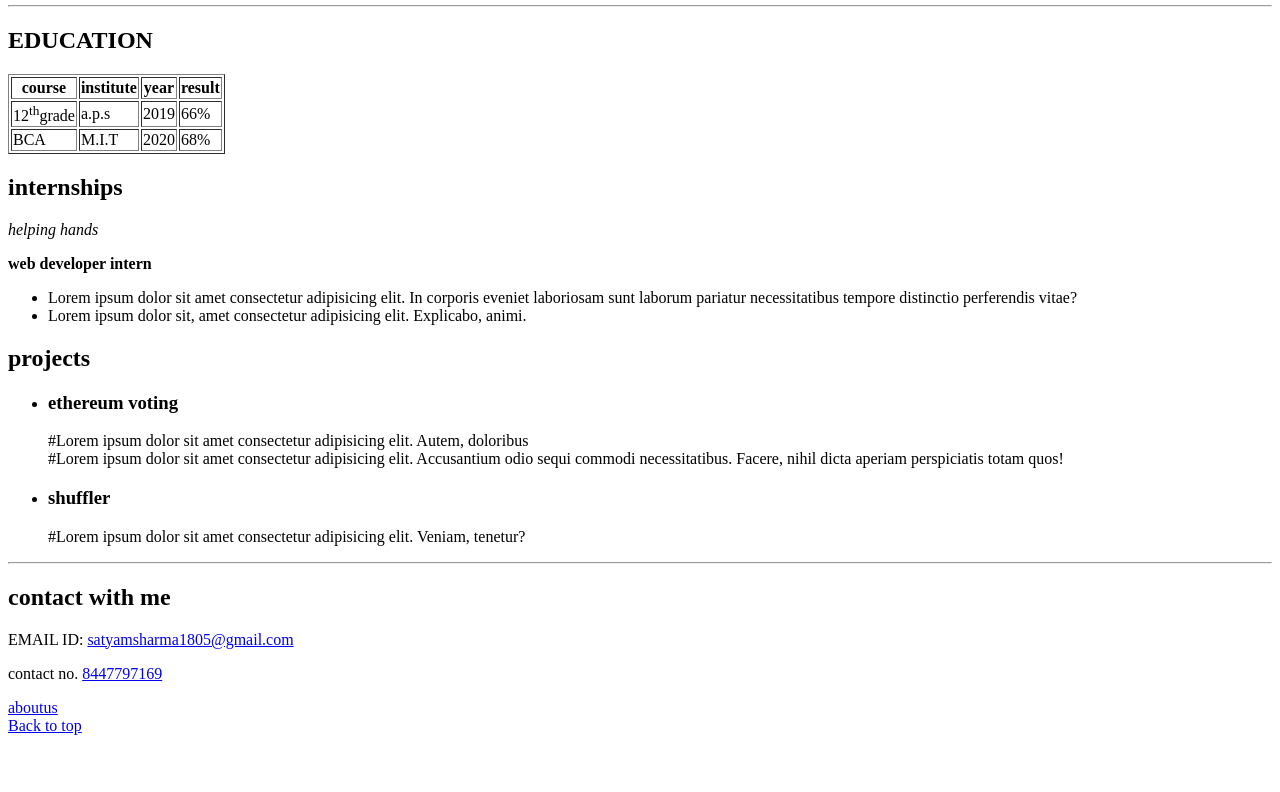
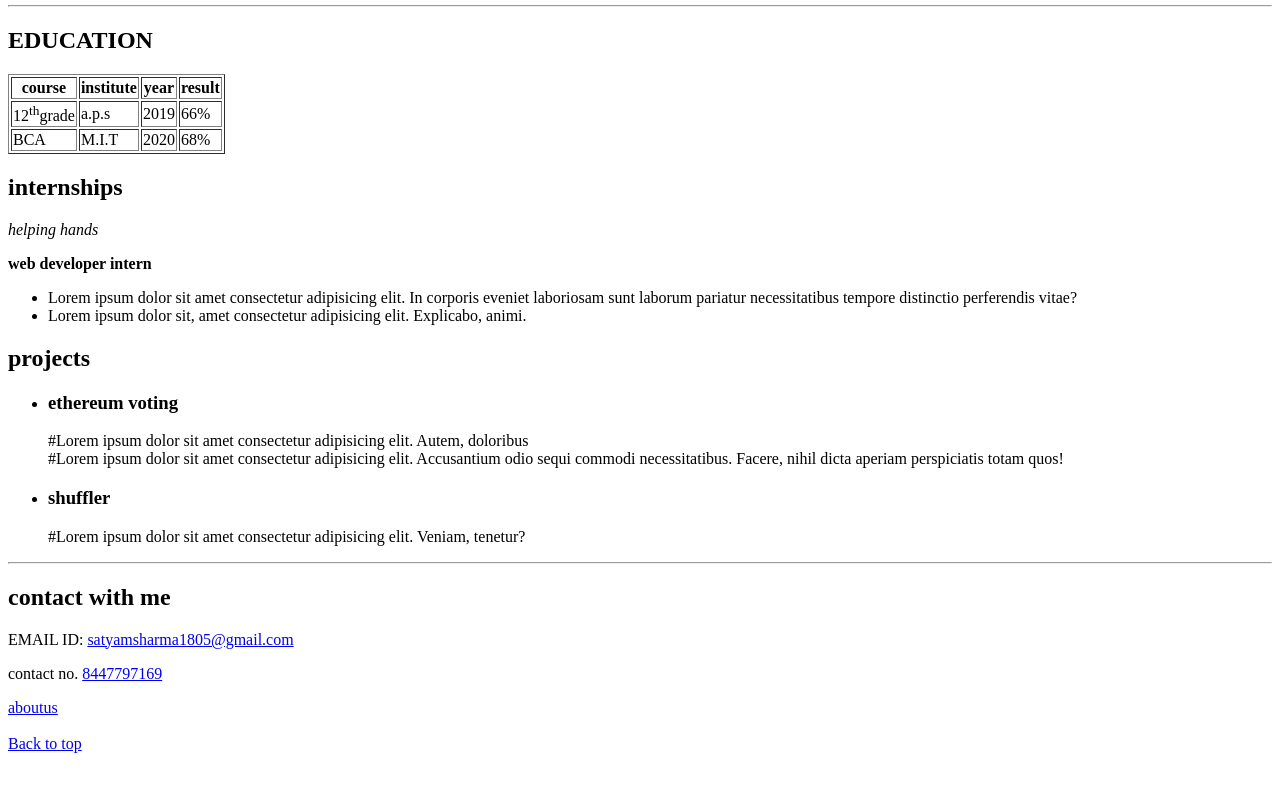
Before and after one commit to satyam1805/resume, a plain HTML site: page index.html in a window 1280 px wide. Shown: the part 272-1064 px from the top of the page. Drawn offline with Linux system fonts and the light colour scheme.

Commit message:
Update index.html

```diff
--- a/index.html
+++ b/index.html
@@ -102,7 +102,7 @@
         <h2 id="contact">contact with me</h2>
         <p>EMAIL ID: <a href="mailto:satyamsharma1805@gmail.com">satyamsharma1805@gmail.com</a></p>
         <p>contact no. <a href="tel:8447797169">8447797169</a></p>
-        <a target="_blank" href="aboutus.html">aboutus</a><br>
+        <a target="_blank" href="aboutus.html">aboutus</a><br><br>
         <a href="#">Back to top</a>
     </footer>
     <br><br><br>
```
